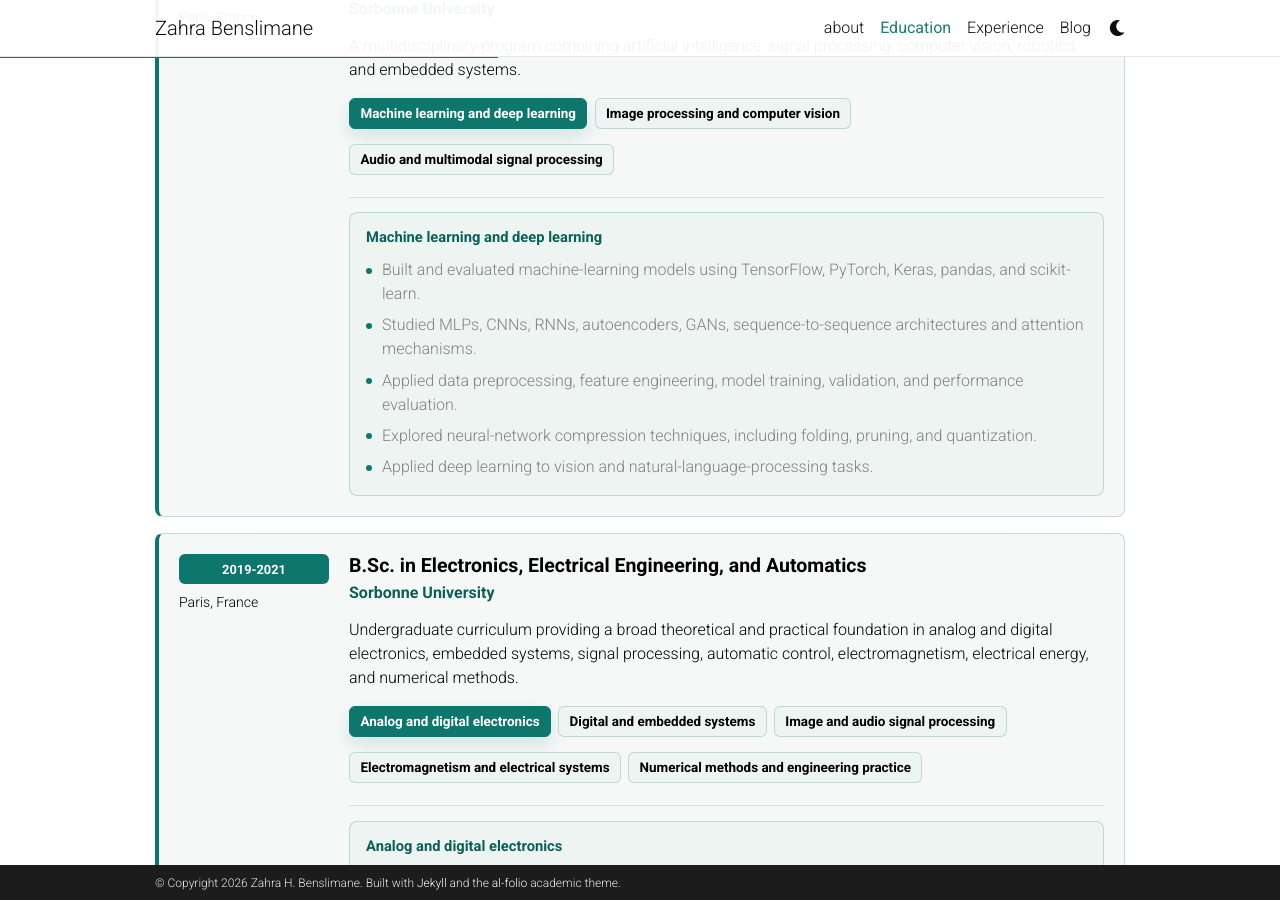
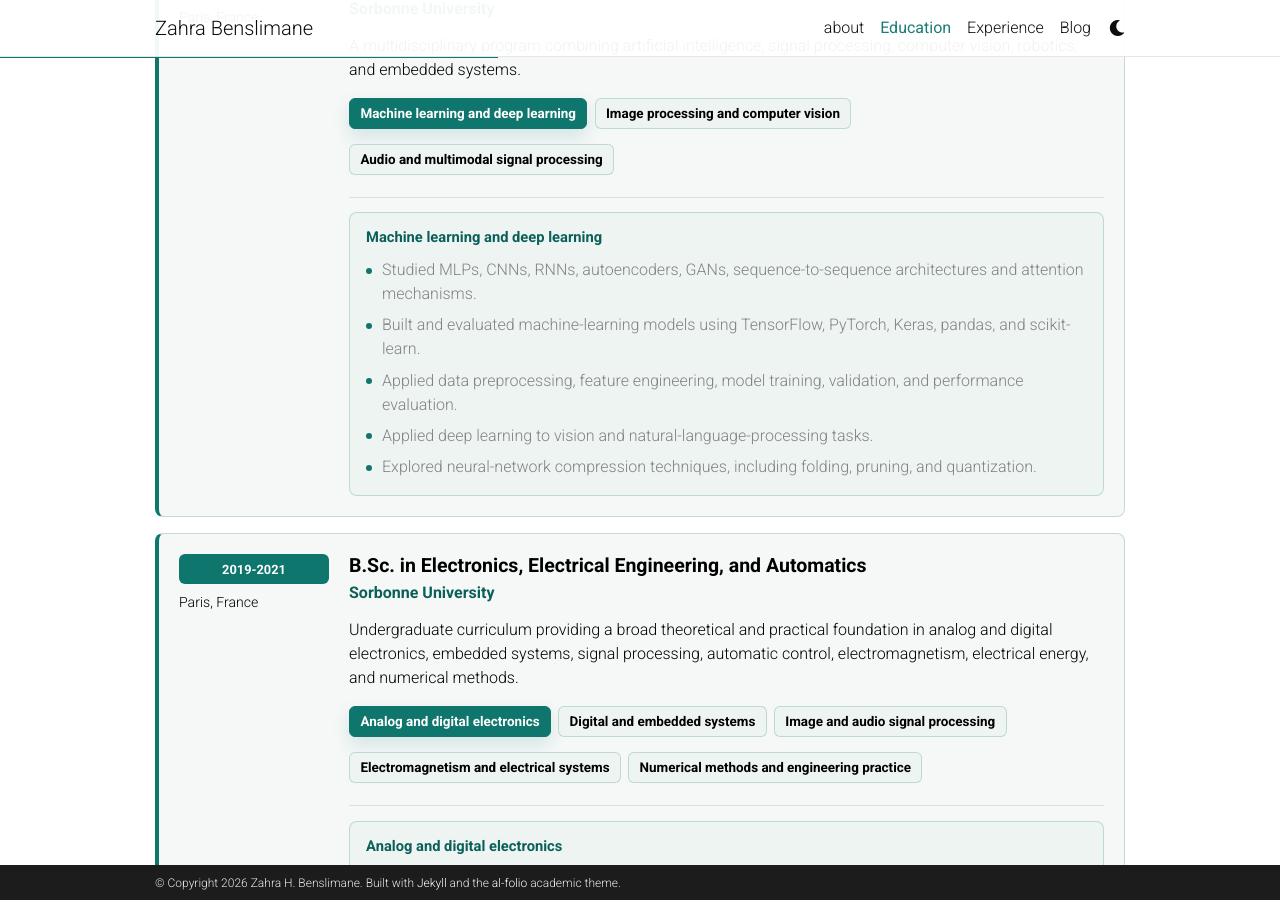
Before and after one commit to ZahraBenslimane/Portfolio, a Jekyll site: the page built from _pages/education.md, in a window 1280 px wide and 900 px high, scrolled down 664 px. Built offline with Jekyll 4.4.1, drawn with Linux system fonts in a browser that asks for light colours; comment, search, counter and statistics services are not loaded; a style sheet for code colours, icons or effects is not loaded; part of the change alters nothing that is shown.

Commit message:
new version layout

```diff
--- a/_data/education.yml
+++ b/_data/education.yml
@@ -31,11 +31,12 @@
   details:
      - title: Machine learning and deep learning
        items:
+        - Studied MLPs, CNNs, RNNs, autoencoders, GANs, sequence-to-sequence architectures and attention mechanisms.
         - Built and evaluated machine-learning models using TensorFlow, PyTorch, Keras, pandas, and scikit-learn.
-        - Studied MLPs, CNNs, RNNs, autoencoders, GANs, sequence-to-sequence architectures and attention mechanisms.
         - Applied data preprocessing, feature engineering, model training, validation, and performance evaluation.
+        - Applied deep learning to vision and natural-language-processing tasks.
         - Explored neural-network compression techniques, including folding, pruning, and quantization.
-        - Applied deep learning to vision and natural-language-processing tasks.
+
      - title: Image processing and computer vision
        items:
         - Applied image stitching, blob detection, region-of-interest extraction, filtering, segmentation, and feature-based analysis.
```
